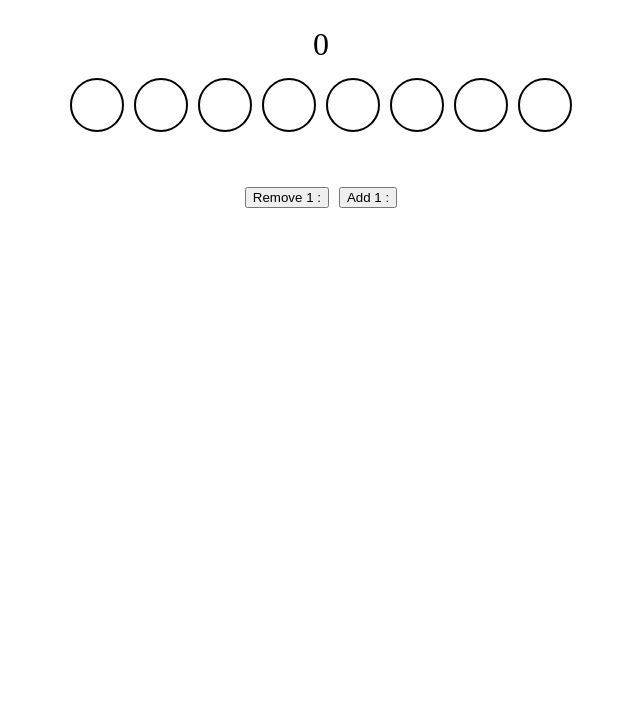
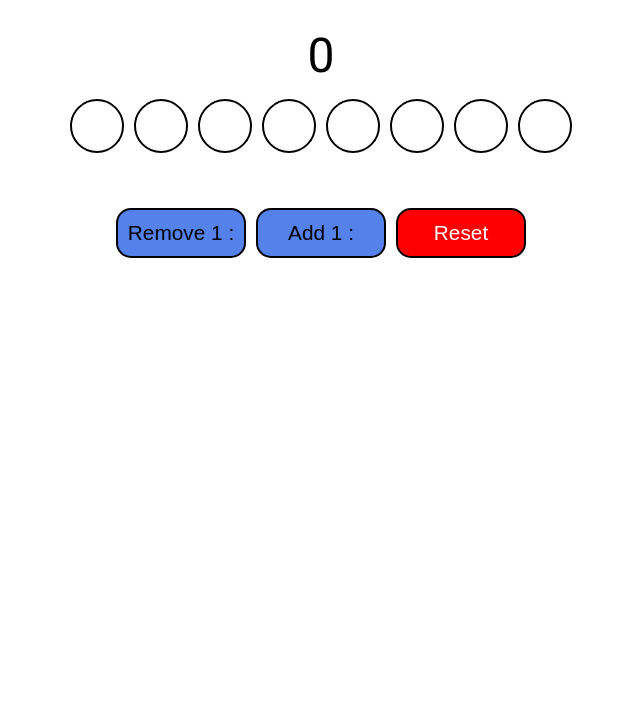
Before and after one commit to tomsarry/binary-calc, a plain HTML site: page index.html in a window 1280 px wide. Shown: the part 134-843 px from the top of the page, without its empty margins (327-967 px from the left). Drawn offline with Linux system fonts and the light colour scheme.

```diff
--- a/index.html
+++ b/index.html
@@ -4,6 +4,7 @@
 
 <head>
     <link rel="stylesheet" href="/css/style.css">
+    <link href="https://fonts.googleapis.com/css2?family=Roboto:wght@100;300;400;500;700&display=swap" rel="stylesheet">
 </head>
 
 <body>
@@ -36,6 +37,9 @@
             <button class="btn" id="increment" onclick="increment()">
                 Add 1 :
             </button>
+            <button class="reset btn" onclick="reset()">
+                Reset
+            </button>
         </div>
 
     </main>
--- a/js/script.js
+++ b/js/script.js
@@ -5,9 +5,6 @@
 var totalBinary;
 
 const lights = document.getElementsByClassName("light");
-
-console.log(lights.namedItem("light1"));
-
 
 
 function increment() {
@@ -36,6 +33,11 @@
     lightRender(totalBinary);
 }
 
+function reset() {
+    result.innerHTML = 0
+    lightRender(0);
+}
+
 function lightRender(totalBinary) {
     let revBinary = numShift(totalBinary);
     // update the Array of lights
@@ -48,18 +50,17 @@
     }
 
     for (let j=0; j<light.length; j++) {
+        //get each ligh with the HTML collection and change the class
         if (light[j] == 1) {
             lights.namedItem("light".concat(j)).classList.add("on");
         } else {
             lights.namedItem("light".concat(j)).classList.remove("on");
         }
     }
-    console.log(light);
 }
 
-// console.log(numShift(10));
-
 function numShift(n) {
+    // invert the order of the number, add trailing 0's until 8
     n = n.toString();
     let shifted = "";
     for(let i=n.length-1; i>=0; i--) {
--- a/scss/style.scss
+++ b/scss/style.scss
@@ -2,6 +2,7 @@
     width: 100%;
     height: 100%;
     box-sizing: border-box;
+    font-family: 'Roboto', sans-serif;
 }
 
 
@@ -16,7 +17,7 @@
     justify-content: center;
 
     span {
-        font-size: 2em;
+        font-size: 3em;
     }
 }
 
@@ -52,3 +53,21 @@
 .on {
     background-color: green;
 }
+
+.btn {
+    border-radius: 15px;
+    border: 2px solid black;
+    width: 130px;
+    height: 50px;
+    font-size: 1.3rem;
+    background-color: #5581ea;
+
+    &:hover {
+        opacity: .8;
+    }
+}
+
+.reset {
+    background-color: red;
+    color: white;
+}
```
Also changed, not shown: README.md (added), css/style.css, 2 other files.
